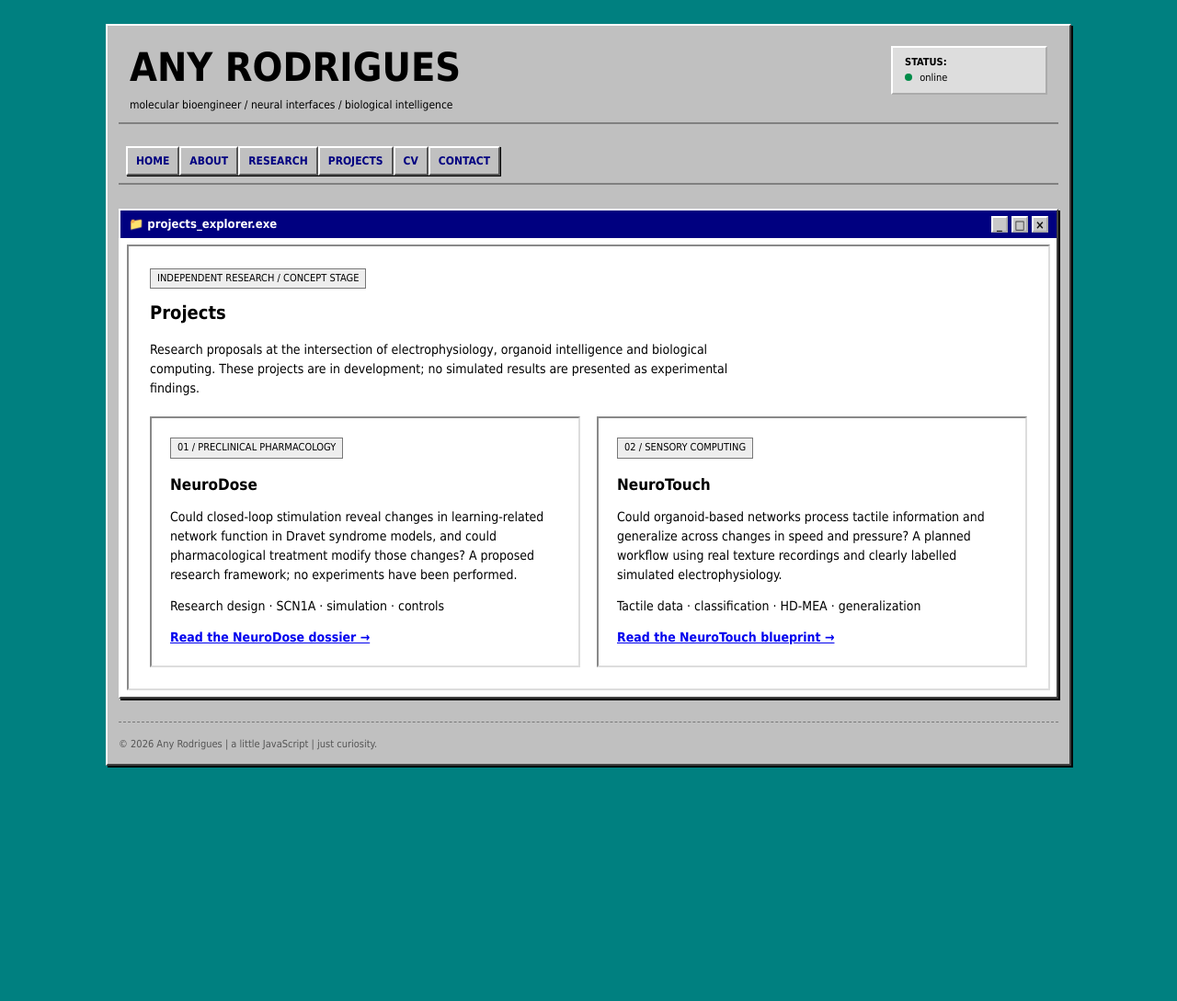
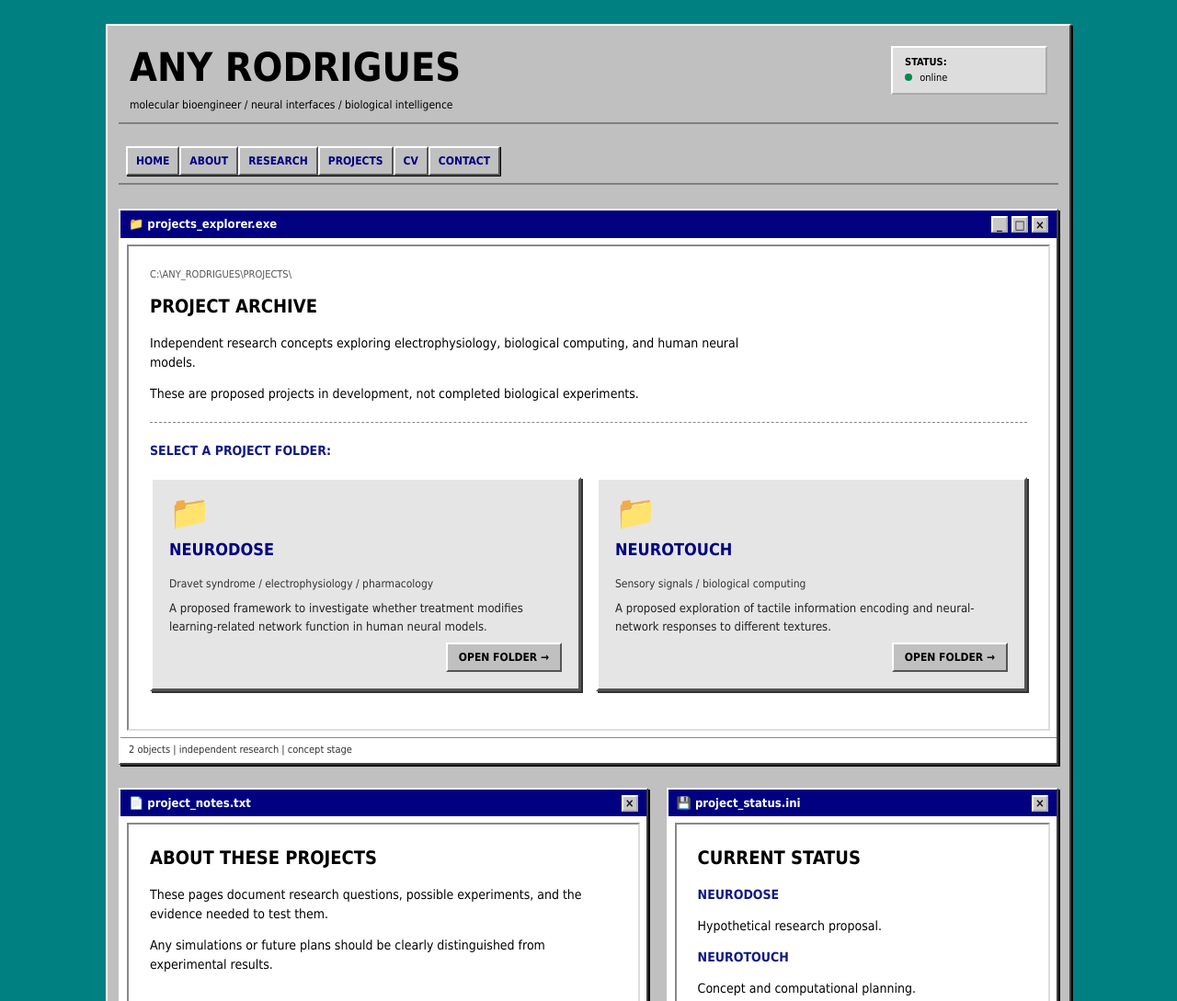
Before and after one commit to anyrodriguess/anyrodrigues.bio, a plain HTML site: page projects.html in a window 1280 px wide. Shown: the top 1089 px of the page at 92% size. Before the commit the page ends 893 px from the top, so only its background shows below. Drawn offline with Linux system fonts and the light colour scheme.

Commit message:
fixing layout

```diff
--- a/projects.html
+++ b/projects.html
@@ -1,11 +1,11 @@
 <!DOCTYPE html>
+
 <html lang="en">
 <head>
 <meta charset="utf-8"/>
-  <meta content="width=device-width, initial-scale=1" name="viewport"/>
-  <title>
-   Projects | Any Rodrigues
-  </title>
+<meta content="width=device-width, initial-scale=1.0" name="viewport"/>
+<meta content="Research archive of Any Rodrigues: neural electrophysiology, retinal recordings and olfactory cultures." name="description"/>
+<title>Projects | Any Rodrigues</title>
 <style>
    /* Research windows — inspired by the existing homepage */
 
@@ -383,17 +383,11 @@ img { max-width:100%; }
 .file-grid a.file p{margin:0!important;font-size:13px!important;color:#222!important}
 .file-grid a.file .open-folder{margin-top:auto!important;align-self:flex-end!important;background:#c0c0c0!important;border:2px solid!important;border-color:#fff #555 #555 #fff!important;padding:5px 12px!important;font-weight:bold!important;font-size:12px!important;color:#000!important}
 @media(max-width:680px){.file-grid{grid-template-columns:1fr!important}.file-grid a.file{min-height:0!important}}
+  </style>
 
 
-/* Project cards use the same white inset windows as Research. */
-.project-grid { display:grid; grid-template-columns:repeat(auto-fit,minmax(255px,1fr)); gap:18px; margin-top:20px; }
-.project-card { background:#fff; border:2px inset #ddd; padding:20px; }
-.project-card h3 { font-size:17px; margin:8px 0 12px; }
-.project-card .meta { font-size:11px; color:#555; }
-.project-card a { font-weight:bold; }
-.project-card .tag { margin:0 0 8px; }
-@media(max-width:600px){ .project-grid{grid-template-columns:1fr;} .window-content{padding:16px;} }
-  </style>
+
+
 </head>
 <body>
 <div class="page">
@@ -416,8 +410,7 @@ img { max-width:100%; }
       online
      </div>
 </div>
-   </header>
-   <nav aria-label="Main navigation" class="main-nav">
+</header><nav aria-label="Main navigation" class="main-nav">
 <a href="index.html">
      HOME
     </a>
@@ -427,7 +420,7 @@ img { max-width:100%; }
 <a href="research.html">
      RESEARCH
     </a>
-    <a href="projects.html">
+<a aria-current="page" href="projects.html">
      PROJECTS
     </a>
 <a href="Any_Rodrigues_CV.pdf" rel="noopener" target="_blank">
@@ -437,76 +430,25 @@ img { max-width:100%; }
      CONTACT
     </a>
 </nav>
-   <main>
-    <section class="window">
-     <div class="window-title">
-      <span>
-       📁 projects_explorer.exe
-      </span>
-      <div aria-hidden="true" class="window-buttons">
-       <span>
-        _
-       </span>
-       <span>
-        □
-       </span>
-       <span>
-        ×
-       </span>
-      </div>
-     </div>
+<main><section class="window">
+<div class="window-title"><span>📁 projects_explorer.exe</span><div aria-hidden="true" class="window-buttons"><span>_</span><span>□</span><span>×</span></div></div>
 <div class="window-content">
-      <p class="tag">
-       INDEPENDENT RESEARCH / CONCEPT STAGE
-      </p>
-      <h2>
-       Projects
-      </h2>
-      <p>
-       Research proposals at the intersection of electrophysiology, organoid intelligence and biological computing. These projects are in development; no simulated results are presented as experimental findings.
-      </p>
-      <div class="project-grid">
-       <article class="project-card">
-        <p class="tag">
-         01 / PRECLINICAL PHARMACOLOGY
-        </p>
-        <h3>
-         NeuroDose
-        </h3>
-        <p>
-         Could closed-loop stimulation reveal changes in learning-related network function in Dravet syndrome models, and could pharmacological treatment modify those changes? A proposed research framework; no experiments have been performed.
-        </p>
-        <p class="small">
-         Research design · SCN1A · simulation · controls
-        </p>
-        <a href="neurodose.html">
-         Read the NeuroDose dossier →
-        </a>
-       </article>
-       <article class="project-card">
-        <p class="tag">
-         02 / SENSORY COMPUTING
-        </p>
-        <h3>
-         NeuroTouch
-        </h3>
-        <p>
-         Could organoid-based networks process tactile information and generalize across changes in speed and pressure? A planned workflow using real texture recordings and clearly labelled simulated electrophysiology.
-        </p>
-        <p class="small">
-         Tactile data · classification · HD-MEA · generalization
-        </p>
-        <a href="neurotouch.html">
-         Read the NeuroTouch blueprint →
-        </a>
-       </article>
-      </div>
-     </div>
+<p class="meta">C:\ANY_RODRIGUES\PROJECTS\</p>
+<h2>PROJECT ARCHIVE</h2>
+<p>Independent research concepts exploring electrophysiology, biological computing, and human neural models.</p>
+<p>These are proposed projects in development, not completed biological experiments.</p>
+<hr class="divider"/>
+<p class="label">SELECT A PROJECT FOLDER:</p>
+<div class="file-grid">
+<a class="file" href="neurodose.html"><span aria-hidden="true" class="icon">📁</span><strong>NEURODOSE</strong><small>Dravet syndrome / electrophysiology / pharmacology</small><p>A proposed framework to investigate whether treatment modifies learning-related network function in human neural models.</p><span class="open-folder">OPEN FOLDER →</span></a>
+<a class="file" href="neurotouch.html"><span aria-hidden="true" class="icon">📁</span><strong>NEUROTOUCH</strong><small>Sensory signals / biological computing</small><p>A proposed exploration of tactile information encoding and neural-network responses to different textures.</p><span class="open-folder">OPEN FOLDER →</span></a>
+</div></div><div class="statusline">2 objects | independent research | concept stage</div></section>
+<section class="two-col">
+<div class="window"><div class="window-title"><span>📄 project_notes.txt</span><div aria-hidden="true" class="window-buttons"><span>×</span></div></div><div class="window-content"><h2>ABOUT THESE PROJECTS</h2><p>These pages document research questions, possible experiments, and the evidence needed to test them.</p><p>Any simulations or future plans should be clearly distinguished from experimental results.</p></div></div>
+<div class="window"><div class="window-title"><span>💾 project_status.ini</span><div aria-hidden="true" class="window-buttons"><span>×</span></div></div><div class="window-content"><h2>CURRENT STATUS</h2><p class="label">NEURODOSE</p><p>Hypothetical research proposal.</p><p class="label">NEUROTOUCH</p><p>Concept and computational planning.</p></div></div>
 </section>
-   </main>
-   <footer>
-    © 2026 Any Rodrigues | a little JavaScript | just curiosity.
-   </footer>
+<section aria-label="Project terminal" class="terminal"><p>&gt; opening project archive...</p><p>&gt; NEURODOSE .......... found</p><p>&gt; NEUROTOUCH ......... found</p><p>&gt; _</p></section></main>
+<footer>© 2026 Any Rodrigues | project_archive | just curiosity.</footer>
 </div>
 </body>
 </html>
```
Lines whose indentation alone changed are shown as unchanged.
